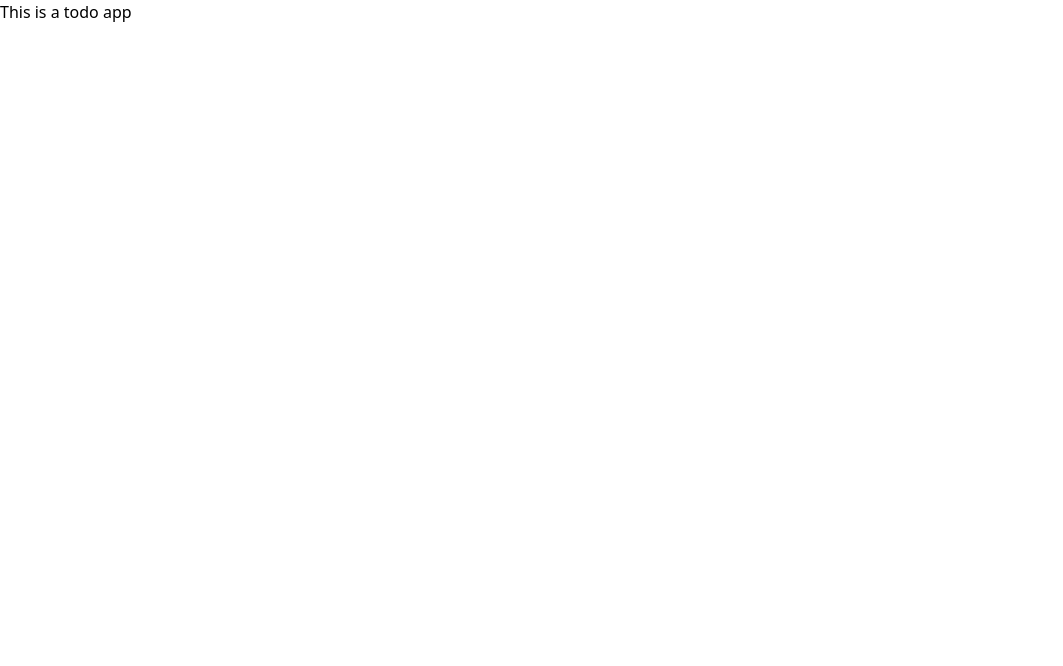
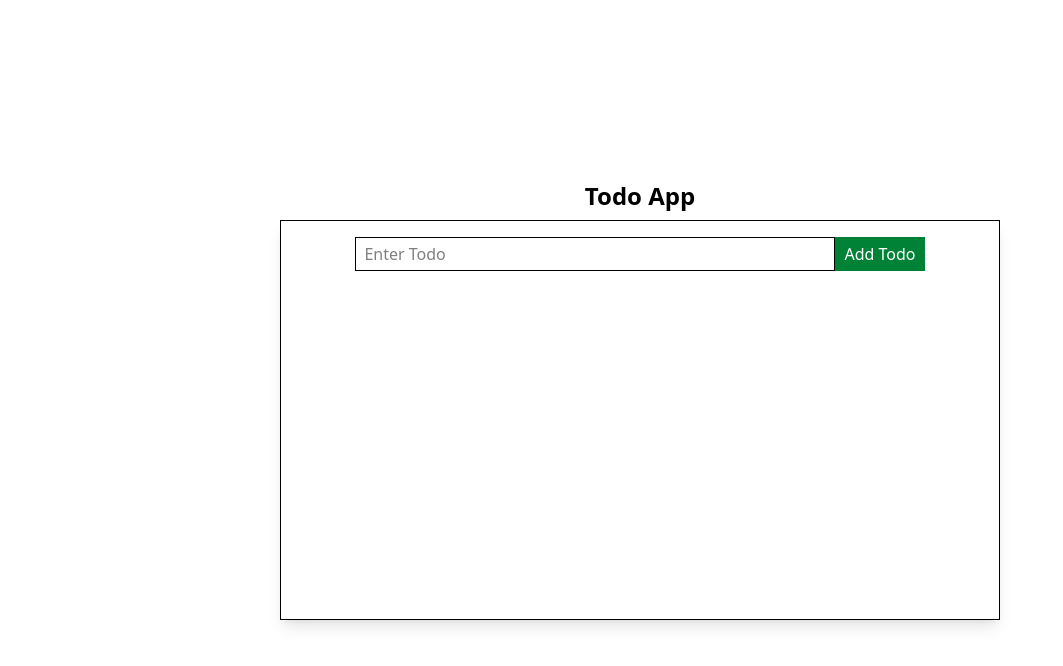
Before and after one commit to gheeya/todo_app_rtk, a React (Vite) app: page / in a window 1280 px wide. Shown: the top 666 px of the page, without its empty margins (0-1063 px from the left). Built offline with nearby package versions, Linux system fonts and the light colour scheme.

Commit message:
Added basic styling

```diff
--- a/src/App.css
+++ b/src/App.css
@@ -0,0 +1,4 @@
+.main-container {
+  display: grid;
+  grid-template-rows: 1fr 5fr;
+}
--- a/src/App.jsx
+++ b/src/App.jsx
@@ -1,7 +1,27 @@
 import React from "react";
+import "./App.css";
 
 function App() {
-  return <div>This is a todo app</div>;
+  return (
+    <div className="h-full w-full flex flex-col justify-center items-center">
+      <h2 className="text-2xl font-bold mb-2">Todo App</h2>
+      <div className="main-container h-100 w-180 shadow-lg border-1 border-black">
+        <div className="form-container">
+          <form className="w-full h-full flex flex-row justify-center items-center">
+            <input
+              type="text"
+              className="border-1 w-120 pl-2 py-1"
+              placeholder="Enter Todo"
+            />
+            <button className="bg-green-700 text-white py-1 px-2 hover:bg-green-800 border-1 border-green-700 hover:border-green-800">
+              Add Todo
+            </button>
+          </form>
+        </div>
+        <div className="todo-container"></div>
+      </div>
+    </div>
+  );
 }
 
 export default App;
```
